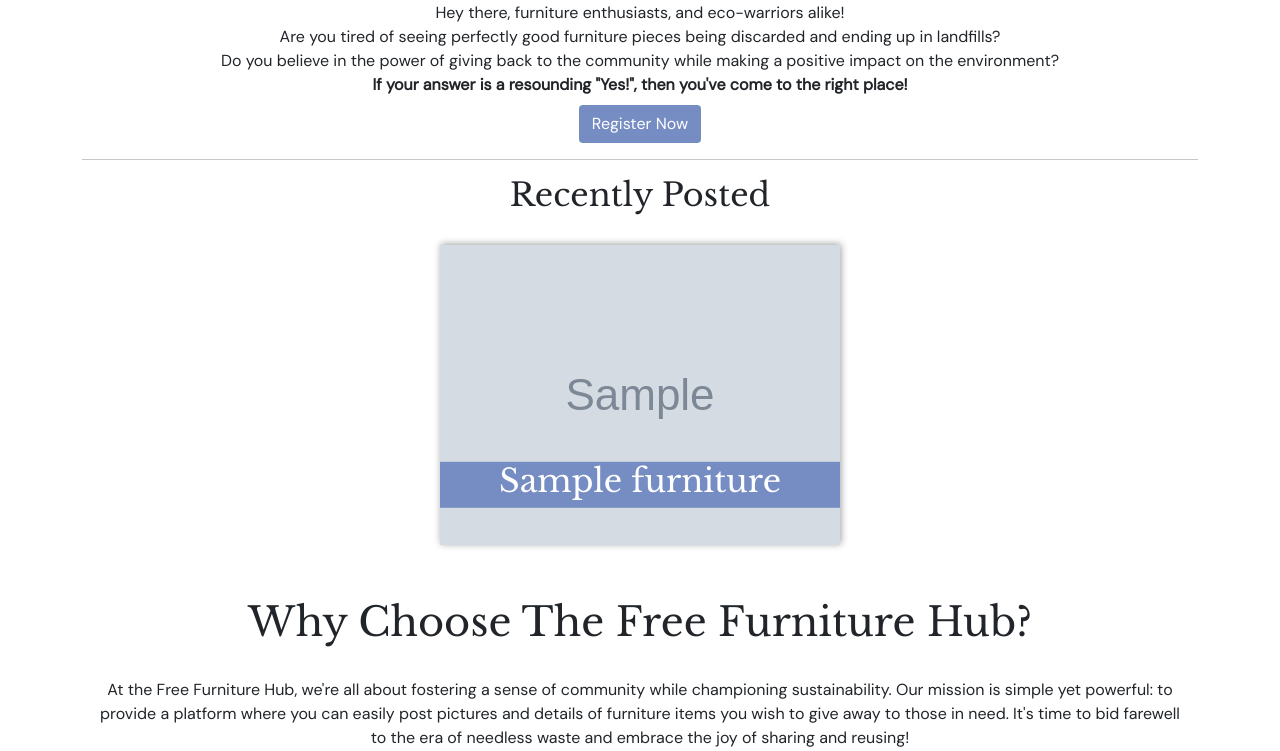
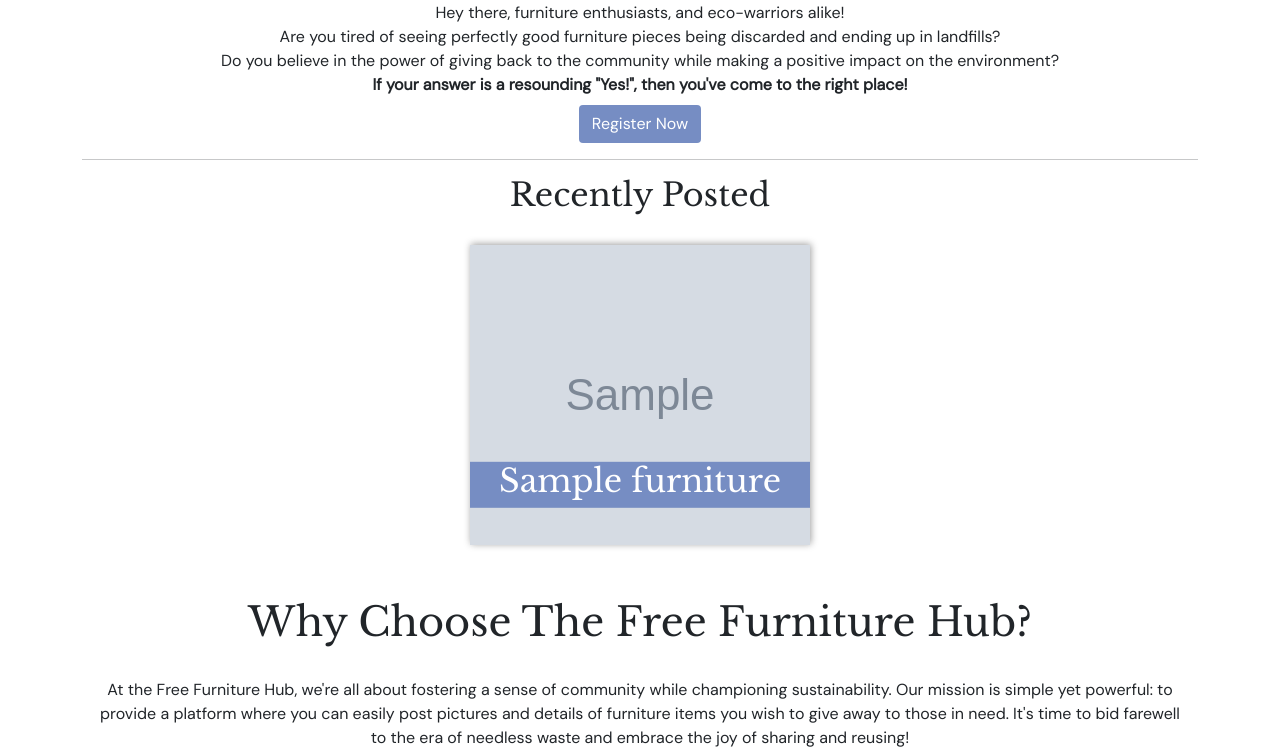
Before and after one commit to Louibens/PP4_FreeFurnitureHub, a Django app: page / in a window 1280 px wide. Shown: the part 303-1054 px from the top of the page. Run offline with Django 3.2, Linux system fonts and the light colour scheme; tables that the repository leaves empty hold one stand-in row (values such as "Sample post"); grey boxes marked "Sample" are stand-in pictures; some libraries are stand-ins or nearby versions.

Commit message:
Apply skewed image solution to title furniture cards and restrict width

```diff
--- a/static/css/base.css
+++ b/static/css/base.css
@@ -194,6 +194,11 @@ a.img-container {
     text-decoration: none;
     border: 1px solid var(--border);
     box-shadow: var(--small-box-shadow);
+    max-width: 340px;
+    display: flex;
+    flex-direction: column;
+    justify-content: center;
+    align-items: center;
 }
 
 a.img-container:hover {
@@ -201,8 +206,8 @@ a.img-container:hover {
 }
 
 .img-container img {
-    width: 100%;
-    height: auto;
+    width: auto;
+    height: 100%;
 }
 
 .card-body {
```
Also changed, not shown: README.md.
